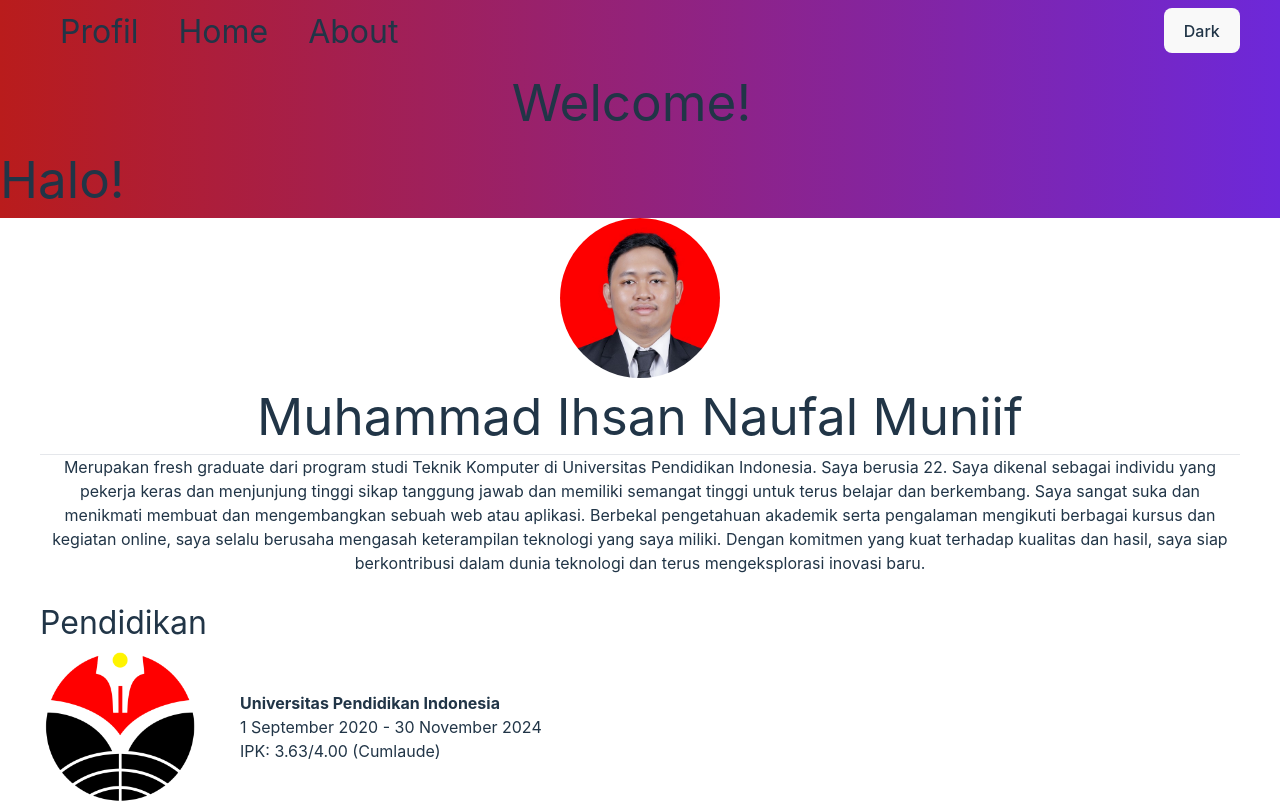
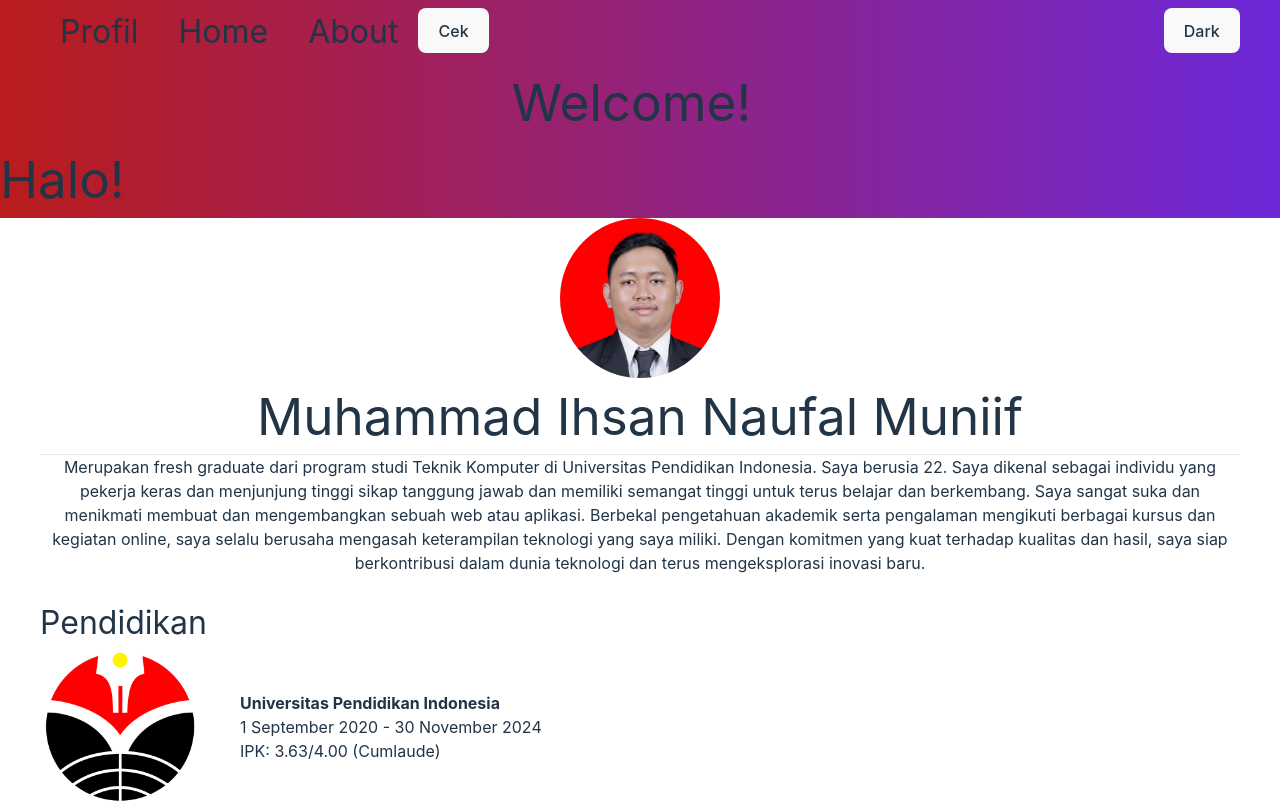
Before and after one commit to ihsannaufal32/project-portfolio, a React (Vite) app in the folder FE/latihanfe/: page / in a window 1280 px wide. Shown: the top 803 px of the page. Built offline with nearby package versions, Linux system fonts and the light colour scheme; no server answers.

Commit message:
progress

```diff
--- a/FE/latihanfe/package.json
+++ b/FE/latihanfe/package.json
@@ -17,6 +17,7 @@
     "@fortawesome/react-fontawesome": "^0.2.2",
     "react": "^18.3.1",
     "react-dom": "^18.3.1",
+    "react-router-dom": "^6.28.0",
     "react-type-animation": "^3.2.0"
   },
   "devDependencies": {
--- a/FE/latihanfe/src/App.jsx
+++ b/FE/latihanfe/src/App.jsx
@@ -1,11 +1,16 @@
+import { BrowserRouter as Router, Routes, Route } from 'react-router-dom'
 import Home from './Pages/Landingpage/Home';
+import Ceck from './Pages/Landingpage/cek'
 import './App.css';
 
 function App() {
   return (
-    <>
-    <Home />
-    </>
+    <Router>
+      <Routes>
+        <Route path="/" element={<Home />}/>
+        <Route path="/cek" element={<Ceck />}/>
+      </Routes>
+    </Router>
   )
 }
 
--- a/FE/latihanfe/src/Component/Navbar.jsx
+++ b/FE/latihanfe/src/Component/Navbar.jsx
@@ -1,4 +1,7 @@
+import { Navigate, useNavigate } from "react-router-dom";
+
 function Navbar(){
+    const Navigate = useNavigate()
     return(
         <nav className="sticky z-10 top-0 bg-gradient-to-r from-red-700 to-violet-700 flex flex-wrap justify-between px-10 py-2">
             <div className="flex flex-wrap">
@@ -11,6 +14,9 @@ function Navbar(){
                 <div className="mr-5">
                     <h2>About</h2>
                 </div>
+                <div className="mr-5">
+                    <button onClick={() => Navigate('/cek')}>Cek</button>
+                </div>
             </div>
             <div>
                 <button>Dark</button>
--- /dev/null
+++ b/FE/latihanfe/src/Pages/Landingpage/cek.jsx
@@ -0,0 +1,9 @@
+function cek(){
+    return(
+        <div>
+            <h1>routes berhasil</h1>
+        </div>
+    )
+}
+
+export default cek;
```
Also changed, not shown: 2 other files (tests, documents, lock files or other folders).
